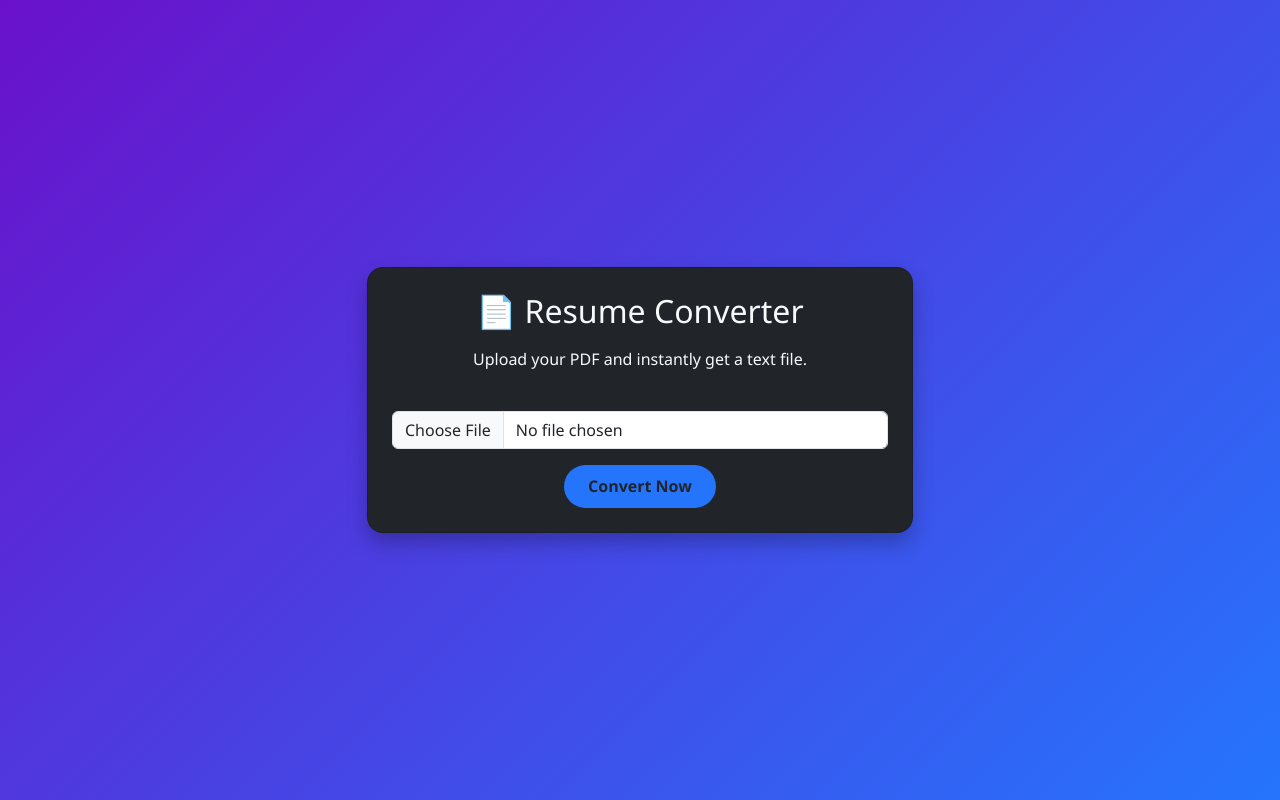
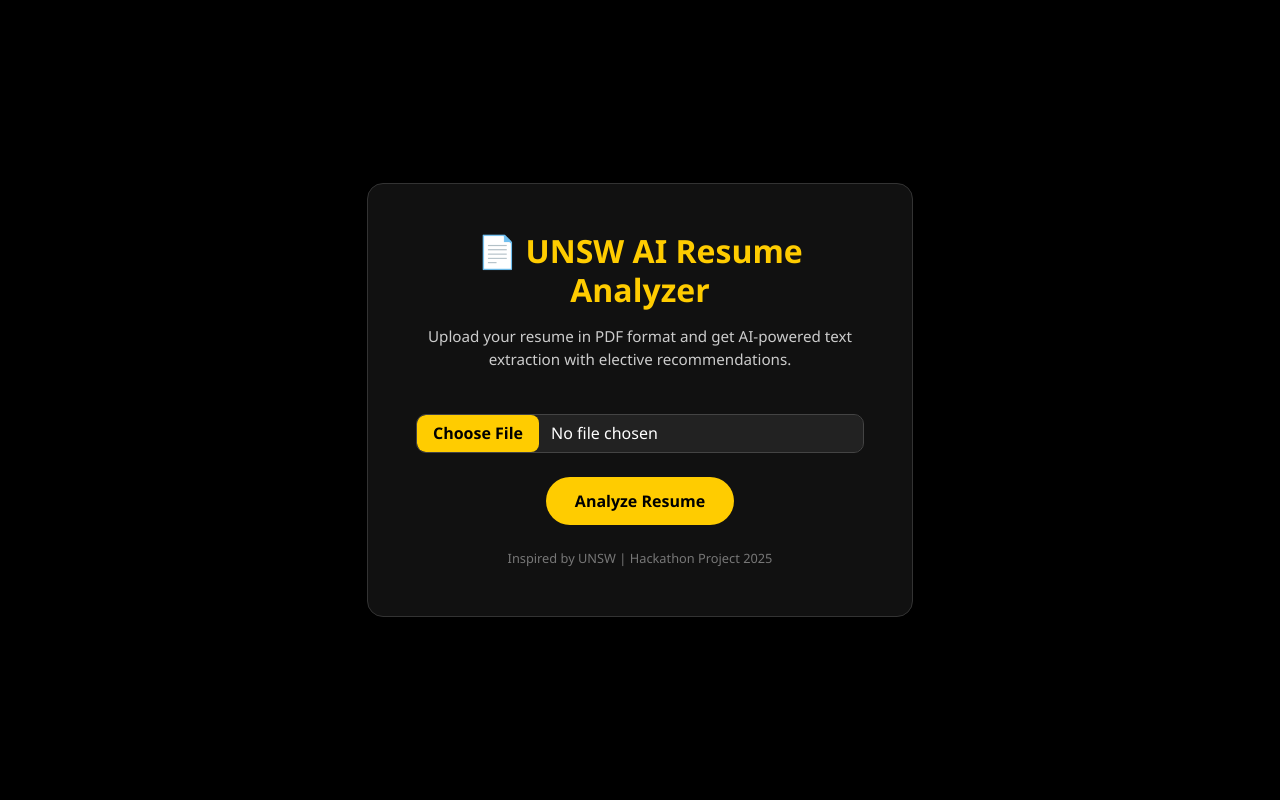
Before and after one commit to Harin211/UNSW-AI-resume-checker, a Flask app: page / in a window 1280 px wide. Run offline with Flask 3, Linux system fonts and the light colour scheme.

Commit message:
Improved Template

```diff
--- a/templates/index.html
+++ b/templates/index.html
@@ -2,36 +2,80 @@
 <html lang="en">
 <head>
   <meta charset="UTF-8">
-  <title>PDF to Text Converter</title>
+  <title>UNSW AI Resume Analyzer</title>
   <link href="https://cdn.jsdelivr.net/npm/bootstrap@5.3.2/dist/css/bootstrap.min.css" rel="stylesheet">
+
   <style>
     body {
-      background: linear-gradient(135deg, #6a11cb 0%, #2575fc 100%);
-      color: #fff;
-      font-family: "Segoe UI", sans-serif;
+      background-color: #000; /* UNSW black */
+      color: #f5f5f5;
+      font-family: "Segoe UI", Arial, sans-serif;
       height: 100vh;
       display: flex;
       justify-content: center;
       align-items: center;
     }
+
     .card {
       border-radius: 1rem;
-      box-shadow: 0 10px 20px rgba(0,0,0,0.25);
+      background-color: #111; /* dark grey card */
+      border: 1px solid #333;
+      box-shadow: 0 12px 25px rgba(0,0,0,0.6);
     }
+
+    h2 {
+      color: #FFCC00; /* UNSW yellow */
+      font-weight: 700;
+    }
+
+    p {
+      color: #ccc;
+      font-size: 0.95rem;
+    }
+
     .btn-custom {
-      background: #2575fc;
+      background: #FFCC00;
+      color: #000;
       border: none;
       border-radius: 50px;
-      padding: 0.6rem 1.5rem;
+      padding: 0.75rem 1.8rem;
       font-weight: 600;
-      transition: 0.3s;
+      transition: all 0.3s ease;
     }
+
     .btn-custom:hover {
-      background: #6a11cb;
-      transform: scale(1.05);
+      background: #e6b800; /* darker yellow */
+      transform: translateY(-3px);
+      box-shadow: 0 6px 15px rgba(255,204,0,0.5);
     }
+
     .file-input {
-      margin-top: 1rem;
+      margin-top: 1.2rem;
+      border-radius: 10px;
+      background-color: #222;
+      color: #fff;
+      border: 1px solid #444;
+    }
+
+    .file-input::file-selector-button {
+      background: #FFCC00;
+      color: #000;
+      border: none;
+      padding: 0.4rem 1rem;
+      border-radius: 8px;
+      cursor: pointer;
+      font-weight: 600;
+      transition: all 0.2s ease;
+    }
+
+    .file-input::file-selector-button:hover {
+      background: #e6b800;
+    }
+
+    footer {
+      margin-top: 1.5rem;
+      font-size: 0.8rem;
+      color: #777;
     }
   </style>
 </head>
@@ -39,13 +83,14 @@
   <div class="container">
     <div class="row justify-content-center">
       <div class="col-md-6">
-        <div class="card p-4 text-center bg-dark text-light">
-          <h2 class="mb-3">📄 Resume Converter</h2>
-          <p class="mb-4">Upload your PDF and instantly get a text file.</p>
+        <div class="card p-5 text-center">
+          <h2 class="mb-3">📄 UNSW AI Resume Analyzer</h2>
+          <p class="mb-4">Upload your resume in PDF format and get AI-powered text extraction with elective recommendations.</p>
           <form action="/upload" method="post" enctype="multipart/form-data">
             <input type="file" class="form-control file-input" name="file" accept="application/pdf" required>
-            <button type="submit" class="btn btn-custom mt-3">Convert Now</button>
+            <button type="submit" class="btn btn-custom mt-4">Analyze Resume</button>
           </form>
+          <footer>Inspired by UNSW | Hackathon Project 2025</footer>
         </div>
       </div>
     </div>
```
